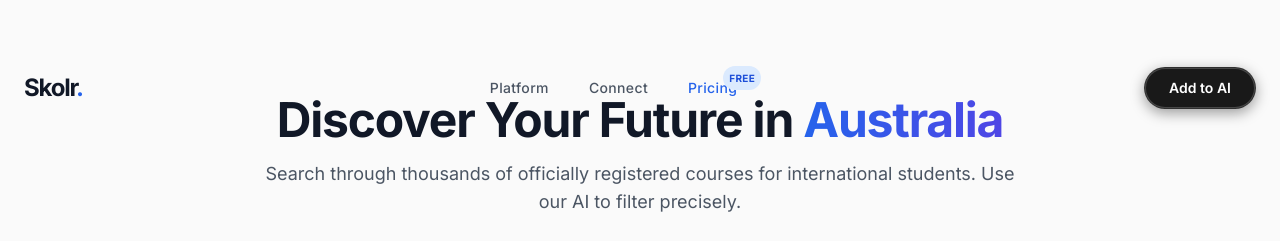
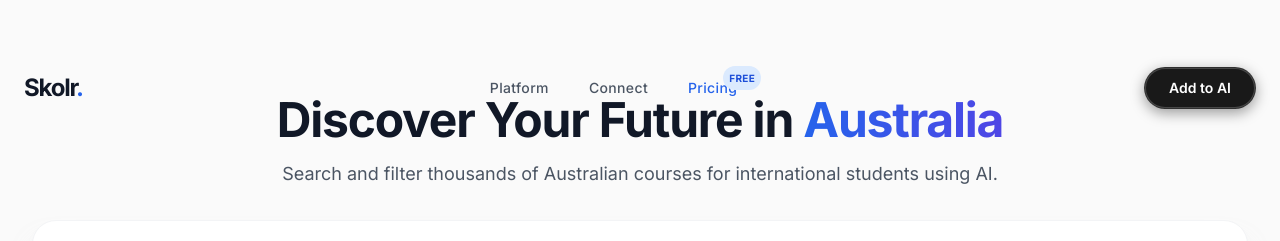
Before and after one commit to PrameshLuitel/scholarradar, a React (Vite) app in the folder frontend/: page /cricos in a window 1280 px wide. Shown: the top 241 px of the page. Built offline with nearby package versions, Linux system fonts and the light colour scheme; no server answers.

Commit message:
Fix: Remove 'officially registered' capsule from CRICOS page header

```diff
--- a/frontend/src/pages/Cricos.jsx
+++ b/frontend/src/pages/Cricos.jsx
@@ -97,7 +97,7 @@ export default function Cricos() {
             transition={{ delay: 0.1 }}
             className="text-lg text-gray-600"
           >
-            Search through thousands of officially registered courses for international students. Use our AI to filter precisely.
+            Search and filter thousands of Australian courses for international students using AI.
           </motion.p>
         </div>
 
```
